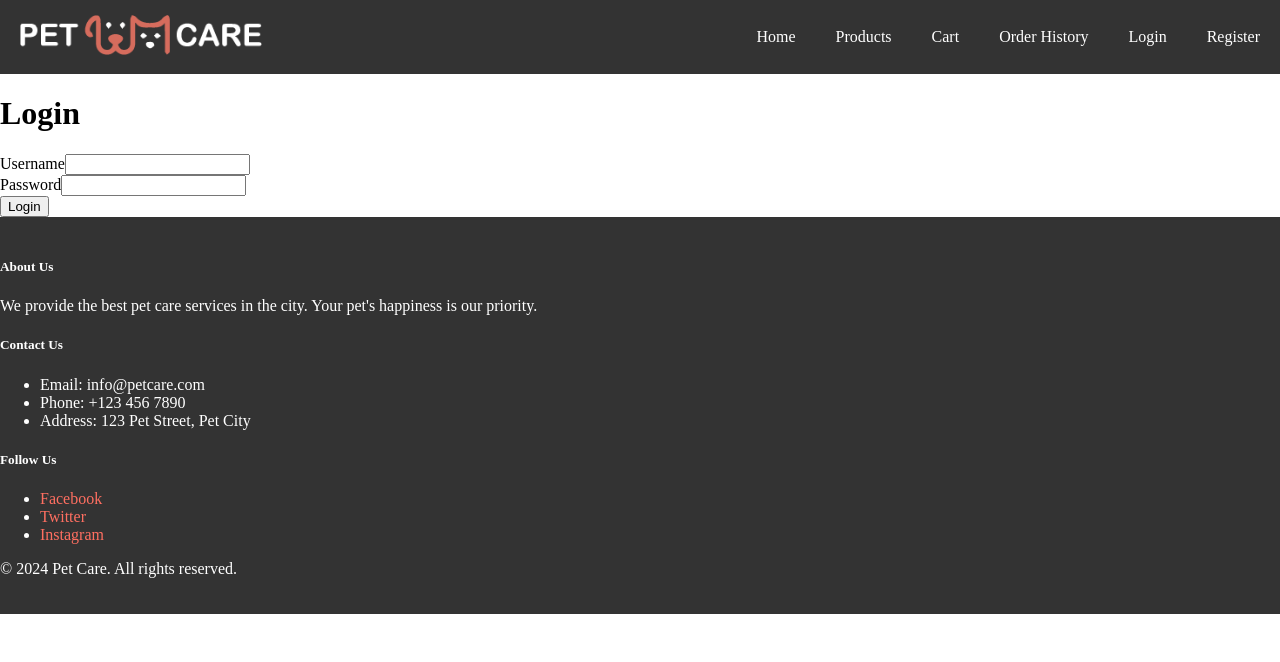
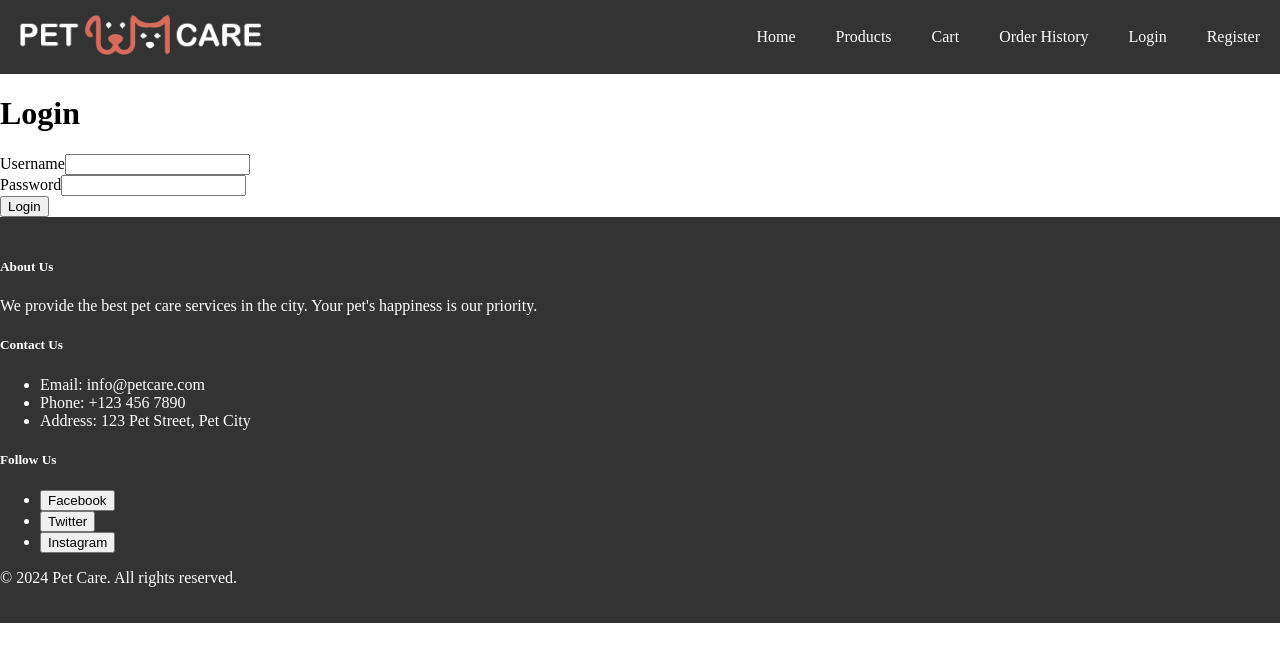
Before and after one commit to benlaguroun/Webstack---Portfolio-Project, a React (Create React App) app in the folder pet-care-ecommerce/pet-care/: page /login in a window 1280 px wide. Shown: the top 662 px of the page. Built offline with nearby package versions, Linux system fonts and the light colour scheme.

Commit message:
add tags to footer file buttons

```diff
--- a/pet-care-ecommerce/pet-care/src/components/Footer.js
+++ b/pet-care-ecommerce/pet-care/src/components/Footer.js
@@ -20,9 +20,9 @@ const Footer = () => (
         <div className="col-md-4">
           <h5>Follow Us</h5>
           <ul className="list-unstyled">
-            <li><a href="#" className="text-white">Facebook</a></li>
-            <li><a href="#" className="text-white">Twitter</a></li>
-            <li><a href="#" className="text-white">Instagram</a></li>
+            <li><button className="link-button" onClick={() => window.location.href='#'}>Facebook</button></li>
+            <li><button className="link-button" onClick={() => window.location.href='#'}>Twitter</button></li>
+            <li><button className="link-button" onClick={() => window.location.href='#'}>Instagram</button></li>
           </ul>
         </div>
       </div>
```
